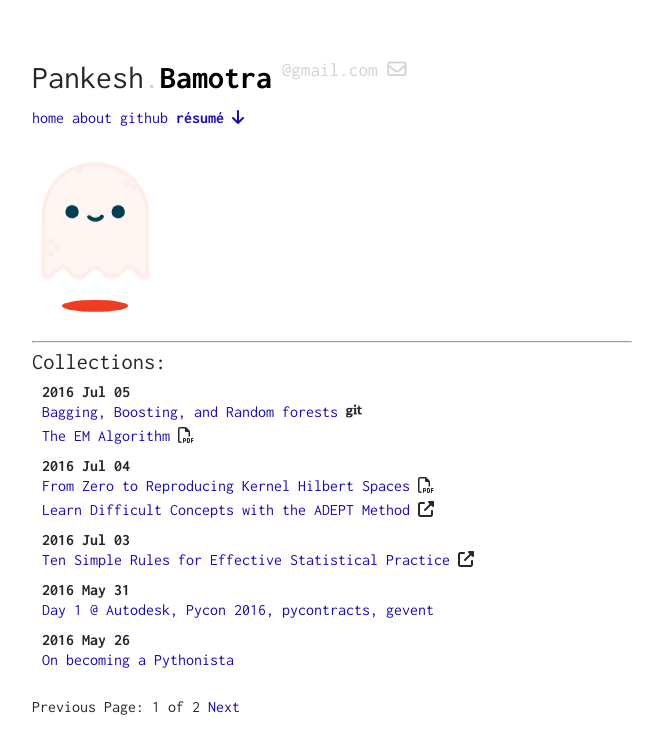
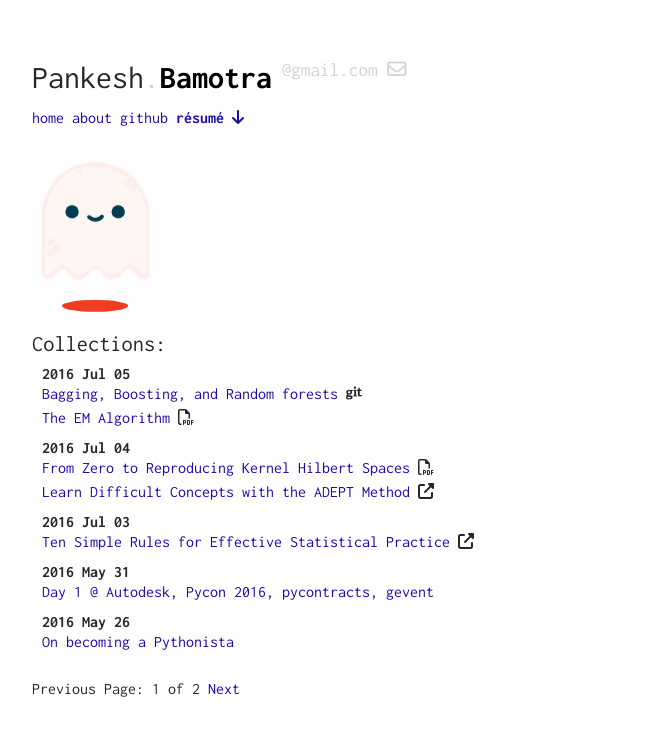
Before and after one commit to pbamotra/sciontist, a Jekyll site: the page built from index.html, in a window 1280 px wide. Shown: the top 754 px of the page, without its empty margins (308-971 px from the left). Built offline with Jekyll 4.4.1, drawn with Linux system fonts in a browser that asks for light colours; nearby versions of some CDN libraries; a script that is not in the unit is left out; the list of posts is cut into pages by our own code.

Commit message:
Fix hor rule

```diff
--- a/index.html
+++ b/index.html
@@ -47,8 +47,8 @@ layout: default
           throw err;
         });
     </script>
+    <hr/>
     {% endif %}
-    <hr/>
     <h1>Collections:</h1>
     <ul>
         {% for post in paginator.posts %}
```
